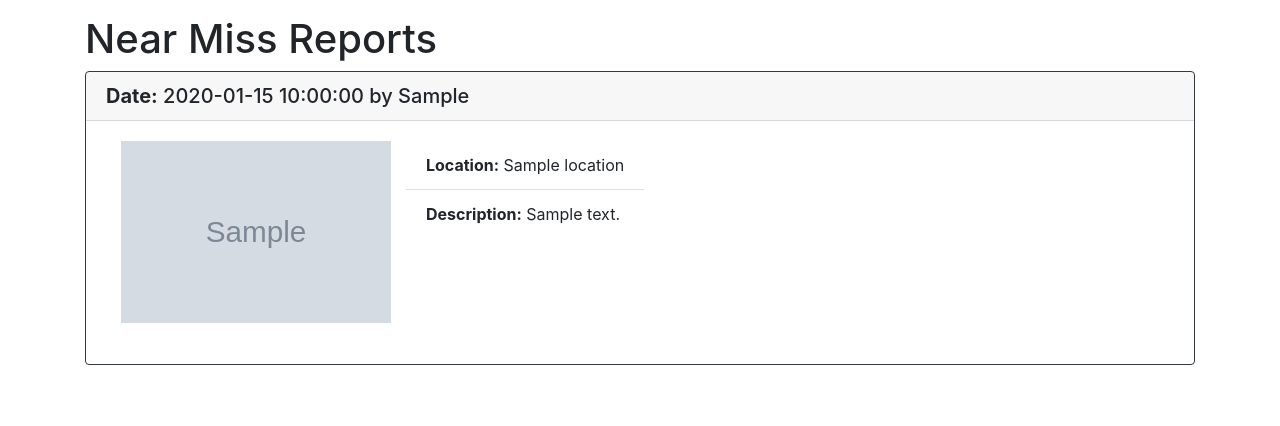
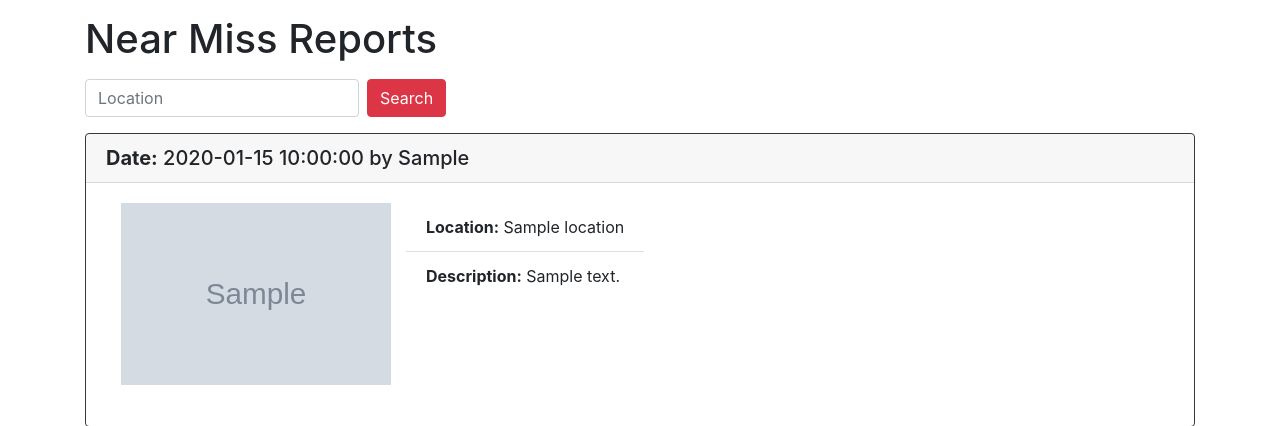
Before and after one commit to Code-Institute-Submissions/Freezefaz-Project-3-Safetynet_MarchResub, a Flask app: page /near_miss_reports/search in a window 1280 px wide. Shown: the part 92-518 px from the top of the page. Run offline with Flask 2, Linux system fonts and the light colour scheme; grey boxes marked "Sample" are stand-in pictures; a database or web service that is not in the repository returns one stand-in record (values such as "Sample title"); some libraries are stand-ins or nearby versions.

Commit message:
added location search for near miss

```diff
--- a/app.py
+++ b/app.py
@@ -792,9 +792,14 @@ def show_near_miss_reports():
 ### SEARCH NEAR MISS REPORT ###
 @app.route("/near_miss_reports/search")
 def near_miss_search():
-
+    required_location = request.args.get("location") or ''
     required_near_miss = request.args.get("near_miss") or ''
     criteria = {}
+
+    criteria["location"] = {
+            '$regex': required_location,
+            '$options': 'i'
+        }
 
     if required_near_miss:
         criteria["$or"] = [
--- a/templates/search_near_miss.template.html
+++ b/templates/search_near_miss.template.html
@@ -5,9 +5,18 @@
 <button class="btn btn-outline-success my-2 my-sm-0" type="submit">Search</button>
 {%endblock%}
 
+<h1>Near Miss Reports</h1>
 {%block content%}
-
+{%with%}
+    {%if not previous_values%}
+        {%set previous_values = {}%}
+    {%endif%}
 <h1>Near Miss Reports</h1>
+<form class="form-inline mt-3 mb-3" id="near_miss_search" method="GET">
+    <input class="form-control mr-sm-2" type="search" name="location"  placeholder="Location" aria-label="Search">
+    <button class="btn btn-danger my-2 my-sm-0" type="submit">Search</button>
+{%endwith%}
+</form>
 
 {% for each_near_miss_report in near_miss_reports %}
 <div class="card border-dark mb-3">
```
